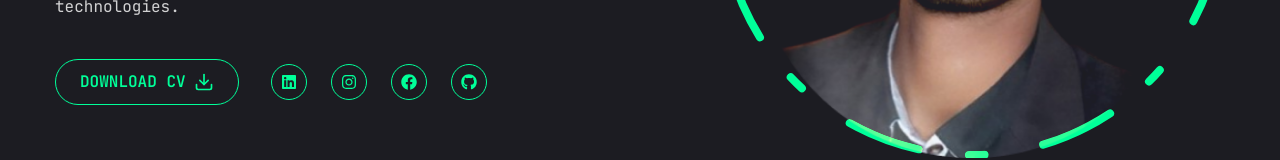
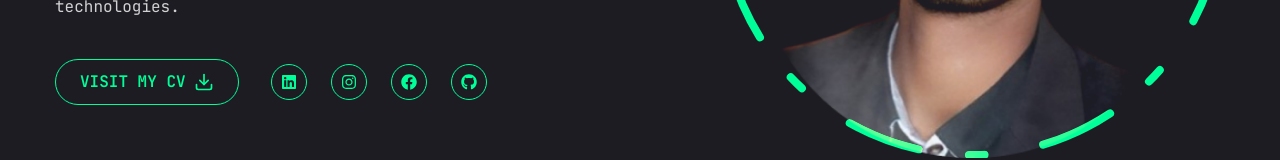
Before and after one commit to waleedjs/waleedportfolio, a Next.js app: page / in a window 1280 px wide. Shown: the part 518-678 px from the top of the page. Built offline with nearby package versions, Linux system fonts and the light colour scheme.

Commit message:
Update page.jsx

```diff
--- a/app/page.jsx
+++ b/app/page.jsx
@@ -21,9 +21,9 @@ const Home = () => {
                 </p>
                 {/* button and social */}
                 <div className="flex flex-col xl:flex-row items-center gap-8">
-                     <a href="/public/my cv.jpg">
+                     <a href="/contact">
                 <Button variant="outline" size="md" className="uppercase flex items-center gap-2">
-                <span>Download CV</span>
+                <span>Visit My CV</span>
                 <FiDownload className="text-xl" />
                 </Button>
                  </a>
```
